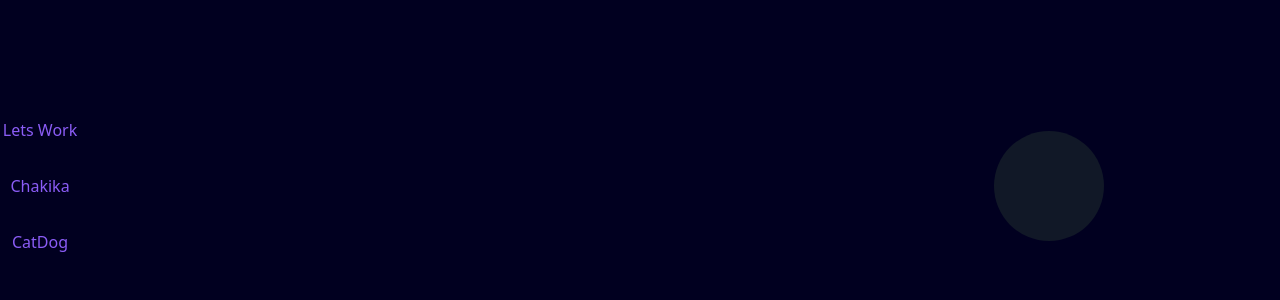
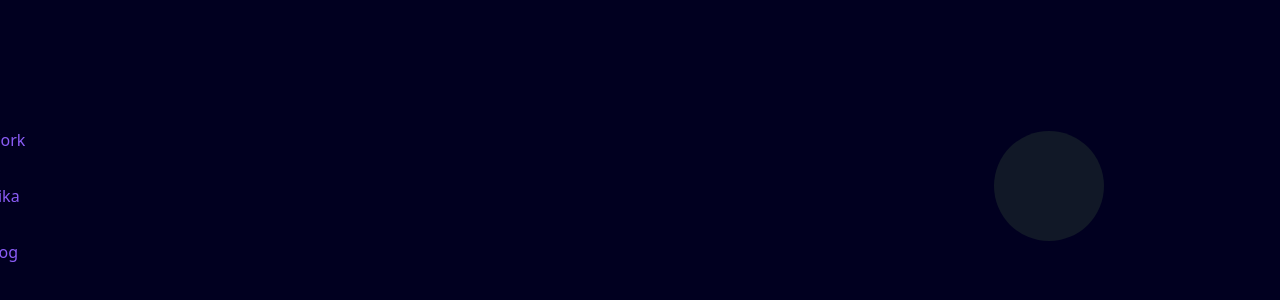
Before and after one commit to aryankarim/aryan-portfolio, a React (Create React App) app: page / in a window 1280 px wide. Shown: the part 214-514 px from the top of the page. Built offline with nearby package versions, Linux system fonts and the light colour scheme.

Commit message:
feat(Character.js): spin each character

```diff
--- /dev/null
+++ b/src/components/Character.js
@@ -0,0 +1,23 @@
+import { useEffect } from "react";
+import { useSpring, animated } from "react-spring";
+
+export default function Character({ char }) {
+  const [springStyles, springApi] = useSpring(() => ({
+    from: { x: -50, y: 10, opacity: 1 },
+  }));
+
+  const spinCharacter = () => {
+    springApi({
+      x: 50,
+      y: 0,
+      opacity: 1,
+      loop: { reverse: true },
+    });
+  };
+
+  return (
+    <animated.span style={{ ...springStyles }} className="inline-block">
+      {char}
+    </animated.span>
+  );
+}
--- a/src/components/CharacterSpliter.js
+++ b/src/components/CharacterSpliter.js
@@ -1,5 +1,7 @@
+import Character from "./Character";
+
 export default function CharacterSpliter({ projectTitle }) {
   return [...projectTitle].map((char, index) => (
-    <span key={index}>{char}</span>
+    <Character key={index} char={char} />
   ));
 }
```
